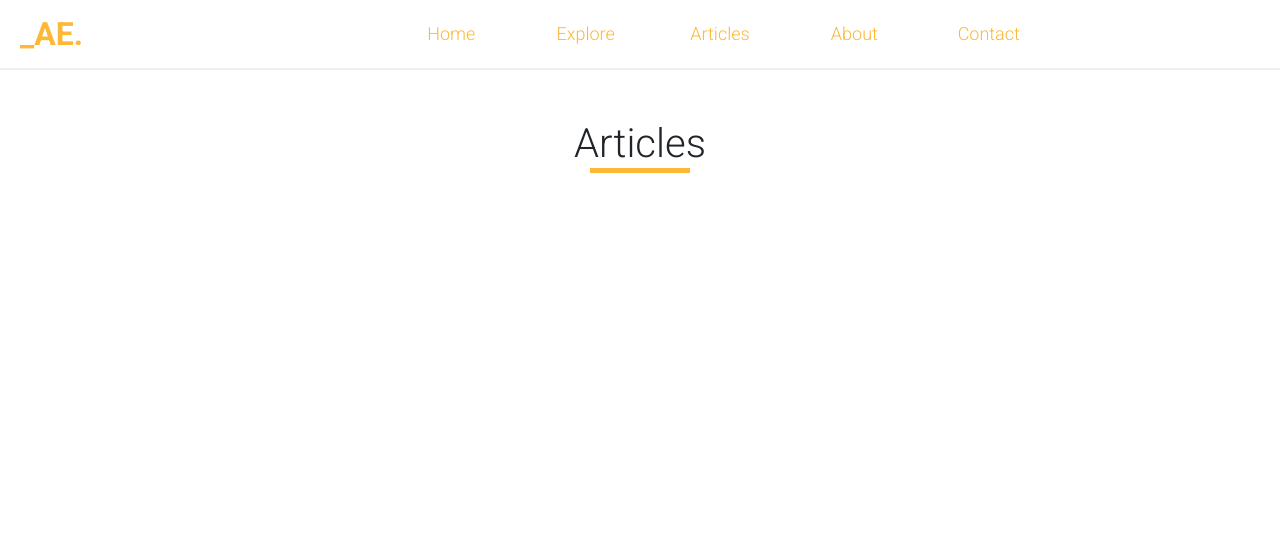
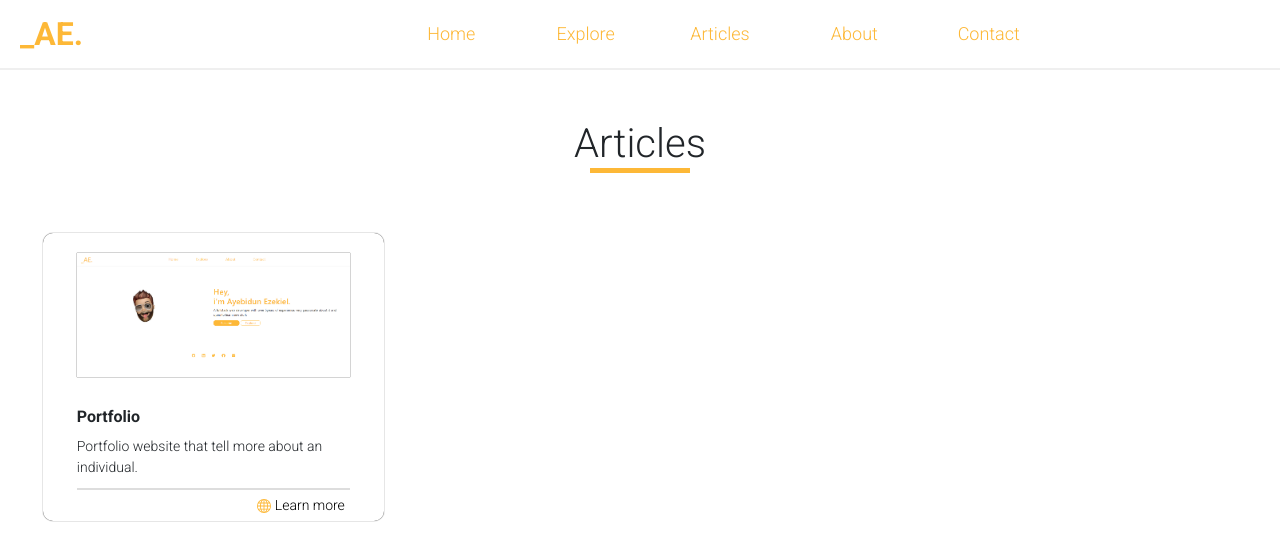
Before and after one commit to Ezekiel8807/Ezefizzy, a React (Create React App) app: page /articles in a window 1280 px wide. Shown: the top 560 px of the page. Built offline with nearby package versions, Linux system fonts and the light colour scheme.

Commit message:
adsense script link

```diff
--- a/public/index.html
+++ b/public/index.html
@@ -21,6 +21,7 @@
 
 
     <script src="https://smtpjs.com/v3/smtp.js"></script>
+    <script async src="https://pagead2.googlesyndication.com/pagead/js/adsbygoogle.js?client=ca-pub-3420165234652690" crossorigin="anonymous"></script>
   </head>
   <body>
     <div id="root"></div>
--- a/src/App.js
+++ b/src/App.js
@@ -3,8 +3,10 @@ import About  from "./views/about/About"
 import Header from './comps/header/Header'
 import Explore from './views/explore/Explore'
 import Contact from './views/contact/Contact'
+import Article from './views/articles/Articles'
+
 import {BrowserRouter, Routes, Route} from  'react-router-dom'
-import Article from './views/article/Article'
+
 
 
 
--- /dev/null
+++ b/src/comps/article/Article.js
@@ -0,0 +1,22 @@
+import './article.css'
+import { BsGlobe } from "react-icons/bs"
+
+const Article = ({ artImg, artHead, artDisc, artWeb }) => {
+
+    return(
+        <div className='article'>
+
+            <div className='art-img'>
+                <img src={ artImg } alt="art-img" />
+            </div>
+
+            <h3 className='art-disc-head'>{ artHead }</h3>
+            <p className='art-disc'>{ artDisc }</p>
+
+            <div className='art-foot'><a href={ artWeb }><BsGlobe className='icon' /> Learn more </a></div>
+
+        </div>
+    )
+}
+
+export default Article;
--- /dev/null
+++ b/src/comps/article/article.css
@@ -0,0 +1,57 @@
+.article {
+    width: 80%;
+    margin: 10px auto;
+    border-radius: 10px;
+    box-sizing: border-box;
+    box-shadow: 0px 0px 1px #000;
+    transition: all 1s ease;
+}
+
+.article:hover {
+    box-shadow: 1px 1px 3px #fdb837;
+}
+
+.art-img {
+    width: 80%;
+    margin: auto;
+}
+
+.art-img img {
+    width: 100%;
+    height: 100%;
+    margin: 20px auto;
+    box-shadow: 0px 0px 1px #000;
+}
+
+.art-disc-head {
+    width: 80%;
+    font-size: 1em;
+    font-weight: bold;
+    margin: 10px auto;
+}
+
+.art-disc {
+    width: 80%;
+    font-size: 14px;
+    margin: 0px auto;
+    margin-bottom: 10px;
+}
+
+.art-foot {
+    width: 80%;
+    margin: 0px auto;
+    border-top: solid 2px #dddddd;
+}
+
+.art-foot a {
+    padding: 5px;
+    color: #000;
+    display: block;
+    font-size: 14px;
+    text-align: right;
+    text-decoration: none;
+}
+
+.art-foot a .icon {
+    color: #fdb837;
+}
--- a/src/views/article/Article.js
+++ /dev/null
@@ -1,12 +0,0 @@
-import Subhead from "../../comps/subhead/Subhead";
-import "./article.css"
-
-const Article = () => {
-    return(
-        <div className="articles">
-           <Subhead subheading={'Articles'} />
-        </div>
-    )
-}
-
-export default Article;
--- /dev/null
+++ b/src/views/articles/Articles.js
@@ -0,0 +1,25 @@
+import Subhead from "../../comps/subhead/Subhead";
+import Article from "../../comps/article/Article";
+import "./articles.css"
+
+const Articles = () => {
+    return(
+        <div className="articles">
+           <Subhead subheading={'Articles'} />
+
+           <div className='row'>
+                <div className='col-lg-4 col-md-6 col-sm-6'>
+                    <Article artHead={"Portfolio"} artImg={'asset/img/profile.PNG'} artDisc={'Portfolio website that tell more about an individual.'} artWeb={'https://ezefizzy.herokuapp.com/'} />
+                </div>
+
+                {/* <div className='col-lg-4 col-md-6 col-sm-6'>
+                </div>
+
+                <div className='col-lg-4 col-md-6 col-sm-6'>
+                </div> */}
+            </div>
+        </div>
+    )
+}
+
+export default Articles;
```
Also changed, not shown: src/views/articles/articles.css (added).
